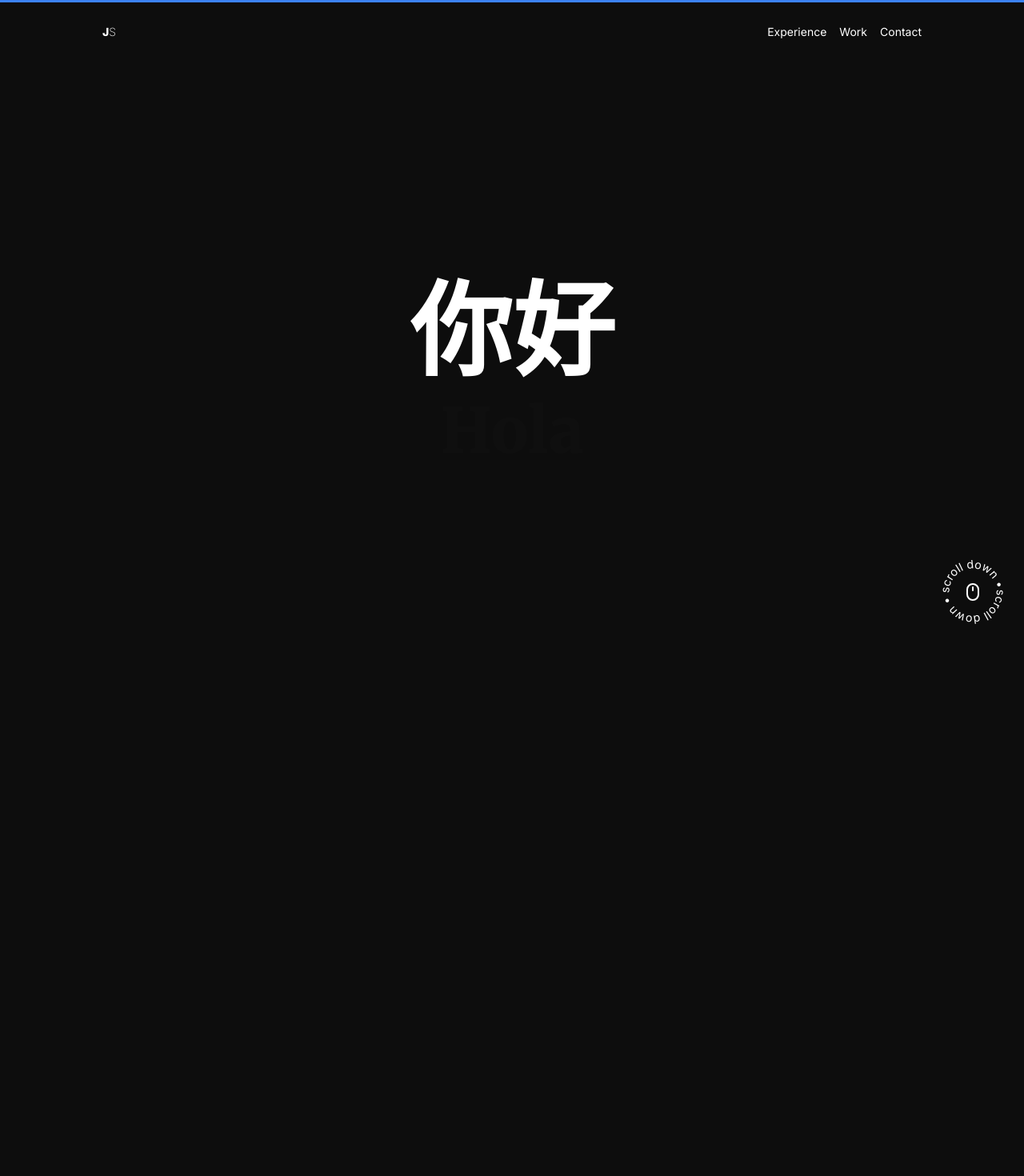
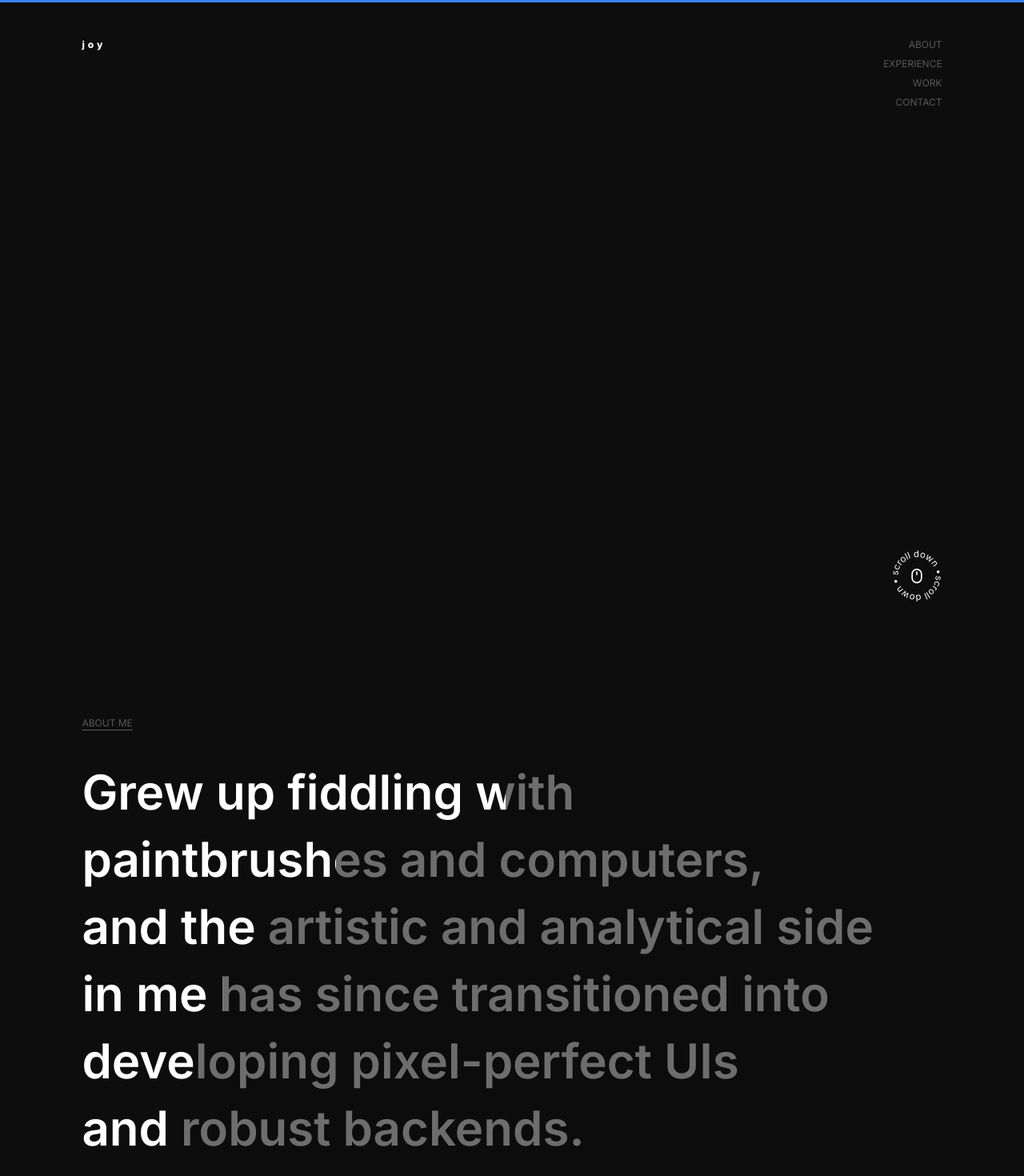
Before and after one commit to joysamaddar/portfolio, a Next.js app: page / in a window 1280 px wide. Shown: the top 1470 px of the page at 80% size. Before the commit the page ends 800 px from the top, so only its background shows below. Built offline with nearby package versions, Linux system fonts and the light colour scheme.

Commit message:
Refactoring and added about me section

```diff
--- a/app/globals.css
+++ b/app/globals.css
@@ -44,3 +44,7 @@
   writing-mode: vertical-rl;
   text-orientation: sideways;
 }
+
+.slanting-text {
+  transform: rotate(-28deg) skew(25deg);
+}
--- a/app/layout.tsx
+++ b/app/layout.tsx
@@ -1,9 +1,9 @@
 import Navbar from "@/components/Navbar";
 import "./globals.css";
 import type { Metadata } from "next";
-import { Inter, Merriweather, Roboto_Slab } from "next/font/google";
-import ScrollDown from "@/components/ScrollDown";
-import PageScrollProgress from "@/components/PageScrollProgress";
+import { Inter, Merriweather } from "next/font/google";
+import ScrollDown from "@/components/ui/ScrollDown";
+import PageScrollProgress from "@/components/ui/PageScrollProgress";
 
 const inter = Inter({ subsets: ["latin"] });
 const merri = Merriweather({
--- a/app/page.tsx
+++ b/app/page.tsx
@@ -1,13 +1,11 @@
-import TextCarousel from "@/components/TextCarousel";
+import Hero from "@/components/Hero";
+import Intro from "@/components/Intro";
 
 export default function Home() {
   return (
-    <main className="flex flex-col items-center justify-center">
-      <div className="hero h-[90vh] w-full flex flex-row items-center justify-center px-[10%] gap-24">
-        <div className="relative flex items-center justify-center">
-          <TextCarousel />
-        </div>
-      </div>
+    <main className="max-w-screen overflow-clip">
+      <Hero />
+      <Intro />
     </main>
   );
 }
--- /dev/null
+++ b/components/Hero.tsx
@@ -0,0 +1,22 @@
+"use client"
+
+import { motion, useScroll, useTransform } from "framer-motion";
+import TextCarousel from "./ui/TextCarousel";
+import { useRef } from "react";
+
+export default function Hero() {
+  const sectionRef = useRef<HTMLElement>(null);
+  const { scrollYProgress } = useScroll({
+    target: sectionRef,
+    offset: ["end end", "end start"]
+  } as any);
+  const opacity = useTransform(scrollYProgress, [0, 0.4], [1, 0])
+
+  return (
+    <motion.section style={{ opacity }} ref={sectionRef} className="h-screen w-screen flex flex-row items-center justify-center">
+      <div className="flex items-center justify-center z-10">
+        <TextCarousel />
+      </div>
+    </motion.section>
+  );
+}
--- /dev/null
+++ b/components/Intro.tsx
@@ -0,0 +1,50 @@
+"use client"
+
+import { motion, useScroll, useTransform } from "framer-motion";
+import { useRef } from "react";
+
+export default function Intro() {
+  const sectionRef = useRef<HTMLElement>(null);
+  const { scrollYProgress } = useScroll({
+    target: sectionRef,
+    offset: ["start end", "end start"]
+  } as any);
+  const width1 = useTransform(scrollYProgress, [0.25, 0.4], ["100%", "0%"])
+  const width2 = useTransform(scrollYProgress, [0.25, 0.5], ["100%", "0%"])
+  const width3 = useTransform(scrollYProgress, [0.25, 0.6], ["100%", "0%"])
+  const width4 = useTransform(scrollYProgress, [0.25, 0.7], ["100%", "0%"])
+  const width5 = useTransform(scrollYProgress, [0.25, 0.8], ["100%", "0%"])
+  const width6 = useTransform(scrollYProgress, [0.25, 0.9], ["100%", "0%"])
+
+  return (
+    <section ref={sectionRef} className="relative w-screen px-[8%] py-24 select-none flex flex-col">
+      <h2 className="text-xs text-gray uppercase underline underline-offset-4">ABOUT ME</h2>
+      <div className="flex flex-col gap-6 mt-12 font-semibold text-6xl text-white">
+        <div className="relative">
+          <p>Grew up fiddling with</p>
+          <motion.div style={{width: width1}} className="mask absolute top-0 right-0 bg-black opacity-60 h-[calc(100%+1rem)] w-full"></motion.div>
+        </div>
+        <div className="relative">
+          <p>paintbrushes and computers,</p>
+          <motion.div style={{width: width2}} className="mask absolute top-0 right-0 bg-black opacity-60 h-[calc(100%+1rem)] w-full"></motion.div>
+        </div>
+        <div className="relative">
+          <p>and the artistic and analytical side</p>
+          <motion.div style={{width: width3}} className="mask absolute top-0 right-0 bg-black opacity-60 h-[calc(100%+1rem)] w-full"></motion.div>
+        </div>
+        <div className="relative">
+          <p>in me has since transitioned into</p>
+          <motion.div style={{width: width4}} className="mask absolute top-0 right-0 bg-black opacity-60 h-[calc(100%+1rem)] w-full"></motion.div>
+        </div>
+        <div className="relative">
+          <p>developing pixel-perfect UIs</p>
+          <motion.div style={{width: width5}} className="mask absolute top-0 right-0 bg-black opacity-60 h-[calc(100%+1rem)] w-full"></motion.div>
+        </div>
+        <div className="relative">
+          <p>and robust backends.</p>
+          <motion.div style={{width: width6}} className="mask absolute top-0 right-0 bg-black opacity-60 h-[calc(100%+1rem)] w-full"></motion.div>
+        </div>
+      </div>
+    </section>
+  );
+}
--- a/components/Navbar.tsx
+++ b/components/Navbar.tsx
@@ -1,25 +1,73 @@
 "use client";
 
-import { motion } from "framer-motion";
+import { motion, useScroll } from "framer-motion";
 
 export default function Navbar() {
+  const liHoverAnim = {
+    color: "#fff",
+    transition: { ease: "easeIn", duration: 0.3 },
+  };
+  const ulAnim = {
+    hidden: { opacity: 0 },
+    show: {
+      opacity: 1,
+      transition: {
+        staggerChildren: 0.2,
+      },
+    },
+  };
+  const liAnim = {
+    hidden: { opacity: 0, x: "1.5rem" },
+    show: { opacity: 1, x: "0", transition: { type: "spring", bounce: 0.3 } },
+  };
+
   return (
     <div>
-      <motion.nav
-        initial={{ opacity: 0, y: "2rem" }}
-        animate={{ opacity: 1, y: 0 }}
-        transition={{ duration: 0.25, ease: "easeIn" }}
-        className="h-[10vh] flex flex-row items-center justify-between px-[10%] text-sm select-none"
-      >
-        <h2 className="uppercase font-extrabold">
-          J<span className="font-extralight">S</span>
-        </h2>
-        <ul className="flex flex-row gap-4">
-          <li className="cursor-pointer">Experience</li>
-          <li className="cursor-pointer">Work</li>
-          <li className="cursor-pointer">Contact</li>
-        </ul>
-      </motion.nav>
+      <nav className="fixed top-0 left-0 w-full flex flex-row items-start justify-between px-[8%] pt-8 md:pt-12 text-xs select-none z-[997]">
+        <motion.h2
+          initial={{ opacity: 0, x: "-1.5rem" }}
+          animate={{ opacity: 1, x: 0 }}
+          transition={{ type: "spring", bounce: 0.3 }}
+          className="font-extrabold tracking-[0.25rem]"
+        >
+          joy
+        </motion.h2>
+        <motion.ul
+          variants={ulAnim}
+          initial="hidden"
+          animate="show"
+          className="flex flex-col items-end justify-center text-gray uppercase"
+        >
+          <motion.li
+            variants={liAnim}
+            className="pb-1"
+            whileHover={liHoverAnim}
+          >
+            ABOUT
+          </motion.li>
+          <motion.li
+            variants={liAnim}
+            className="py-1"
+            whileHover={liHoverAnim}
+          >
+            Experience
+          </motion.li>
+          <motion.li
+            variants={liAnim}
+            className="py-1"
+            whileHover={liHoverAnim}
+          >
+            Work
+          </motion.li>
+          <motion.li
+            variants={liAnim}
+            className="pt-1"
+            whileHover={liHoverAnim}
+          >
+            Contact
+          </motion.li>
+        </motion.ul>
+      </nav>
     </div>
   );
 }
--- a/components/PageScrollProgress.tsx
+++ b/components/ui/PageScrollProgress.tsx
@@ -14,7 +14,7 @@ export default function PageScrollProgress() {
           restDelta: 0.001,
         }),
       }}
-      className="fixed top-0 left-0 right-0 h-[3px] bg-blue-500 origin-[0%] z-[998]"
+      className="fixed top-0 left-0 right-0 h-[3px] bg-blue-500 origin-[0%] z-[999]"
     ></motion.div>
   );
 }
--- a/components/ScrollDown.tsx
+++ b/components/ui/ScrollDown.tsx
@@ -5,12 +5,12 @@ import { Mouse } from "lucide-react";
 
 export default function ScrollDown() {
   return (
-    <div className="fixed bottom-0 right-0 m-8 md:m-12 select-none flex items-center justify-center">
+    <div className="fixed bottom-0 right-0 select-none flex items-center justify-center edgespacing z-[999]">
       <motion.svg
         viewBox="0 0 100 100"
         width="100"
         height="100"
-        className="w-16 md:w-20 h-auto fill-white absolute"
+        className="w-16 h-auto fill-white"
         initial={{ rotate: 0, opacity: 0, scale: 0 }}
         animate={{
           rotate: 360,
@@ -28,8 +28,8 @@ export default function ScrollDown() {
             ease: "easeIn",
           },
           scale: {
-            duration: 0.4,
-            ease: "easeIn",
+            type: "spring",
+            bounce: 0.3
           },
         }}
       >
@@ -43,7 +43,7 @@ export default function ScrollDown() {
         a 37,37 0 1,1 -74,0"
           />
         </defs>
-        <text font-size="18">
+        <text fontSize="18">
           <textPath href="#circle">scroll down • scroll down •</textPath>
         </text>
       </motion.svg>
@@ -57,8 +57,9 @@ export default function ScrollDown() {
           duration: 0.4,
           ease: "easeIn",
         }}
+        className="absolute"
       >
-        <Mouse className="w-5 md:w-8"/>
+        <Mouse className="w-5"/>
       </motion.div>
     </div>
   );
--- a/components/TextCarousel.tsx
+++ b/components/ui/TextCarousel.tsx
@@ -14,7 +14,7 @@ export default function TextCarousel() {
           animate={{
             scale: [0.6, 1, 1, 0.6],
             opacity: [0, 1, 1, 0],
-            y: [100, -25, -25, -150],
+            y: [110, 0, 0, -110],
           }}
           transition={{
             duration: 3,
@@ -24,7 +24,7 @@ export default function TextCarousel() {
             repeatDelay: 6.2,
             times: [0, 0.2, 0.6, 0.8, 1],
           }}
-          className="absolute text-[8rem] text-clip whitespace-nowrap font-black font-secondary select-none opacity-0 text-center z-[1]"
+          className="absolute text-[5rem] md:text-[7rem] text-clip whitespace-nowrap font-black select-none opacity-0 text-center z-[1]"
         >
           {greeting}
         </motion.h1>
```
